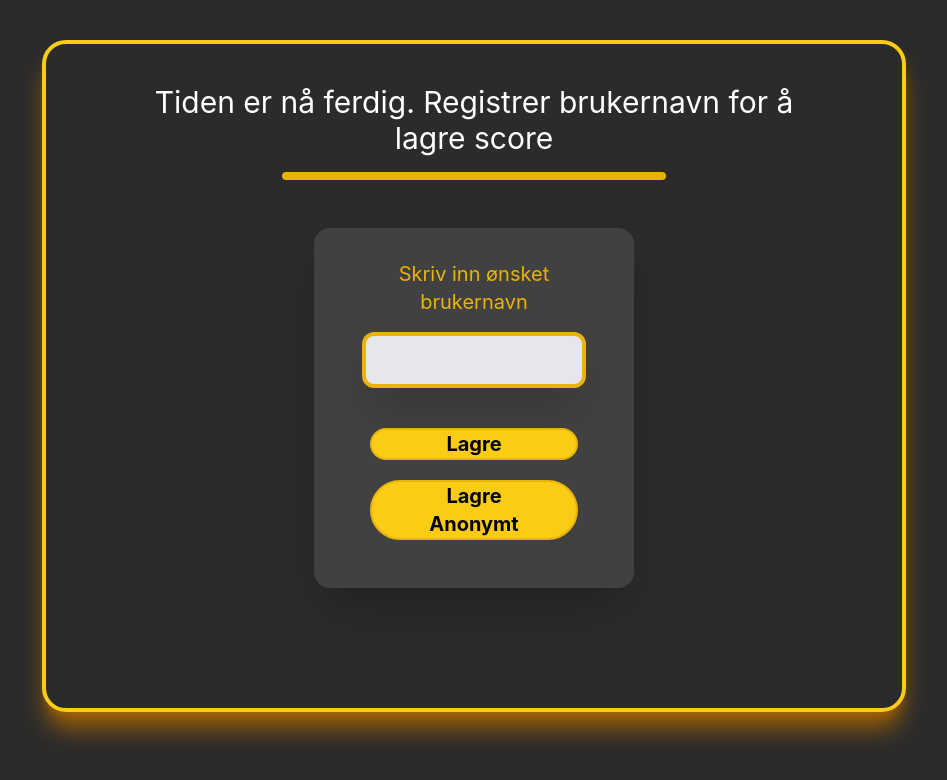
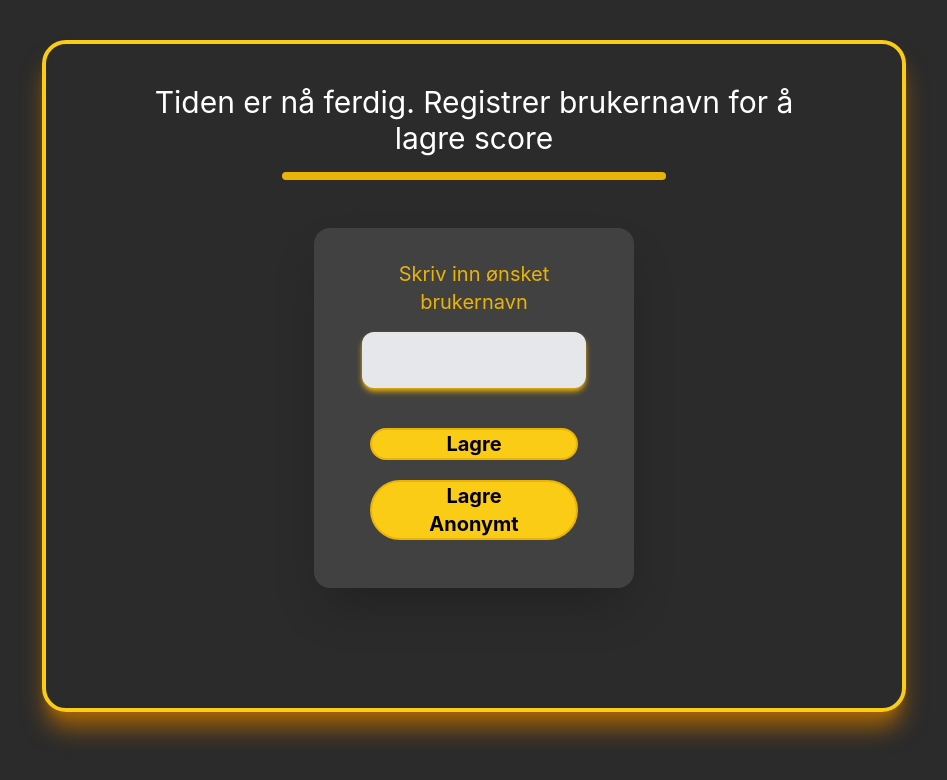
Before and after one commit to HAAJBachelor/gamification-frontend, a React (Create React App) app in the folder gamefication-frontend/: page /EndGamePage in a window 1280 px wide. Shown: the top 780 px of the page, without its empty margins (166-1113 px from the left). Built offline with nearby package versions, Linux system fonts and the light colour scheme.

Commit message:
added some more css to engamepage

```diff
--- a/gamefication-frontend/src/components/Pages/EndGamePage.tsx
+++ b/gamefication-frontend/src/components/Pages/EndGamePage.tsx
@@ -49,13 +49,14 @@ const EndGamePage = () => {
                                 <input
                                     type="text" id="username"
                                     onChange={handleChange}
-                                    className="shadow-2xl text-yellow-500 font-light bg-gray-200 text-2xl border rounded-xl w-full py-2 border-yellow-500 border-4 focus:border-yellow-500"
+                                    className="shadow-md shadow-yellow-500 hover:border-yellow-400 outline-yellow-500 text-center border-transparent border-2 font-light bg-gray-200 text-2xl border rounded-xl w-full py-2 border-4 focus:border-yellow-500"
                                 />
                                 <div className='pt-10'>
                                     <Button text='Lagre' handleOnClick={submitUserNameHandler}/>
-                                    <div className={'pt-5'}>
-                                        <Button text='Lagre Anonymt'/>
-                                    </div>
+
+                                </div>
+                                <div className={'pt-5 '}>
+                                    <Button text='Lagre Anonymt'/>
                                 </div>
                             </div>
                         </form>
```
